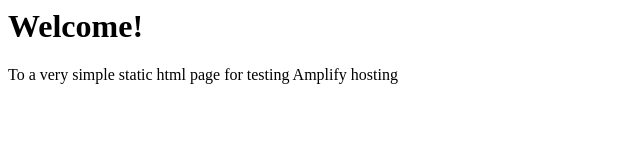
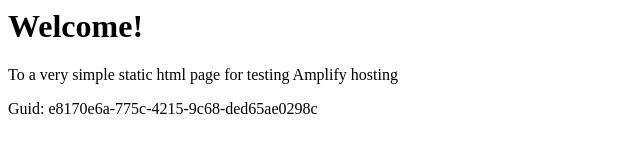
Before and after one commit to aws-aemilia-mxp/Github-PR-Commit-Integration-Test-DoNotTouch-v1-prod-eu-south-1, a website: page src/index.html in a window 1280 px wide. Shown: the whole page, without its empty margins (0-640 px from the left). Drawn offline with Linux system fonts and the light colour scheme.

Commit message:
commit from integ tests

```diff
--- a/src/index.html
+++ b/src/index.html
@@ -1,3 +1,5 @@
+
+
 <html lang="en">
 
 <head>
@@ -10,6 +12,6 @@
 <body>
     <h1>Welcome!</h1>
     <p>To a very simple static html page for testing Amplify hosting</p>
-</body>
+    <p>Guid: e8170e6a-775c-4215-9c68-ded65ae0298c</p></body>
 
 </html>
```
